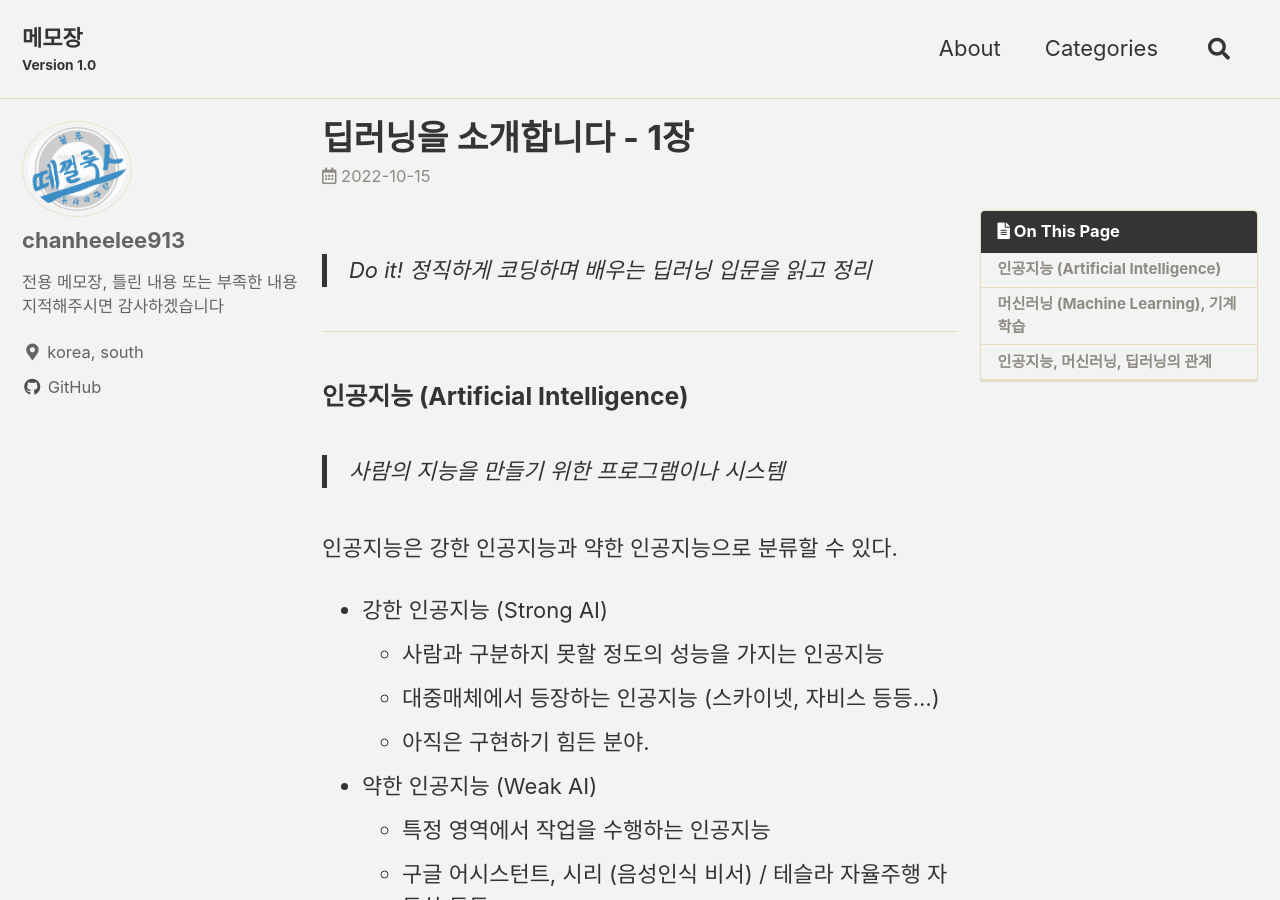
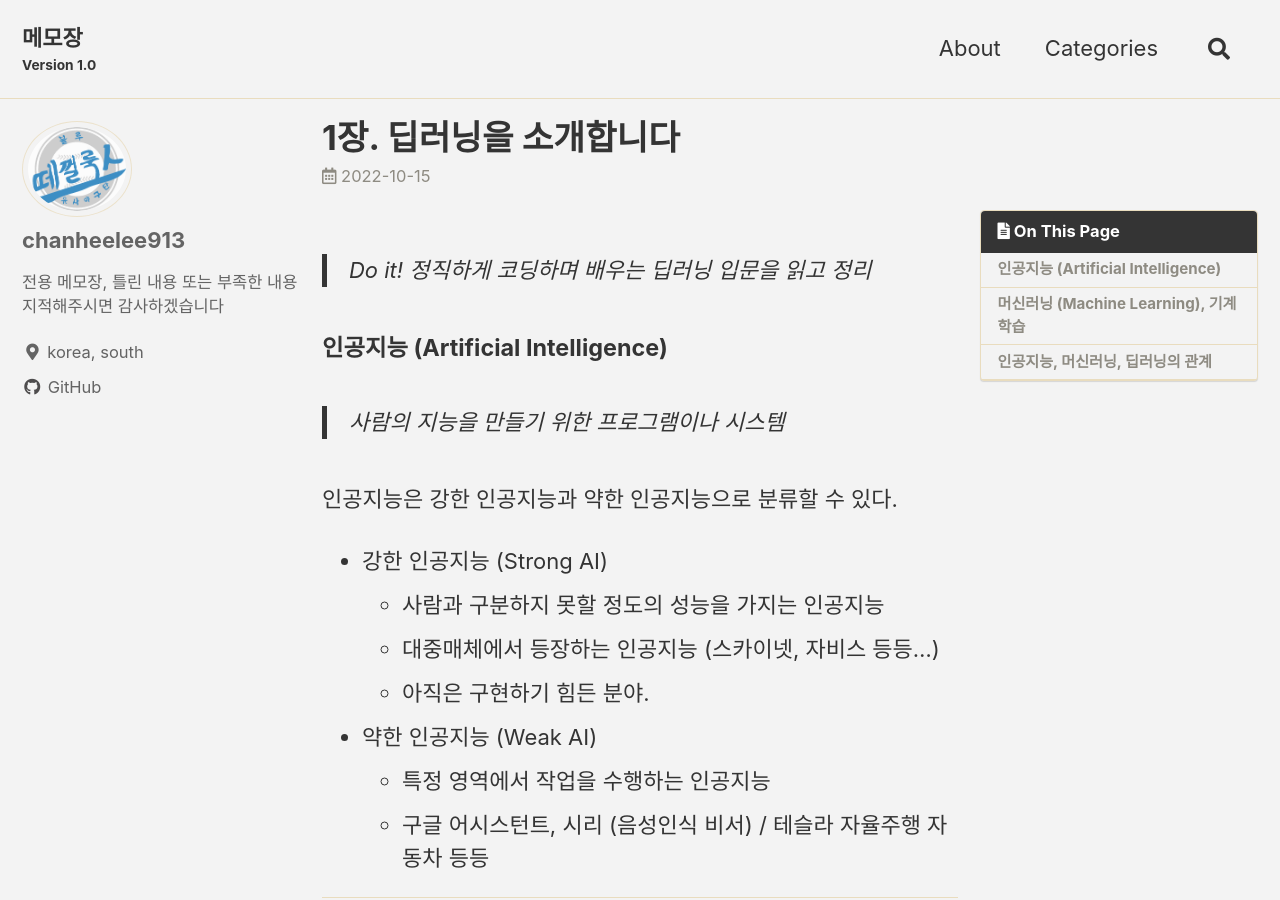
Before and after one commit to chanheelee913/chanheelee913.github.io, a Jekyll site: the page built from _posts/DoitDeepLearning/2022-10-15-ch1.md, in a window 1280 px wide and 900 px high. Built offline with Jekyll 4.4.1, drawn with Linux system fonts in a browser that asks for light colours; cached includes are drawn as plain includes.

Commit message:
Update 2022-10-15-ch1.md

```diff
--- a/_posts/DoitDeepLearning/2022-10-15-ch1.md
+++ b/_posts/DoitDeepLearning/2022-10-15-ch1.md
@@ -1,14 +1,12 @@
 ---
-title: 딥러닝을 소개합니다 - 1장
+title: 1장. 딥러닝을 소개합니다
 excerpt: Doit!딥러닝입문 1장
 category: AI
 ---
 
 > Do it! 정직하게 코딩하며 배우는 딥러닝 입문을 읽고 정리
 
----
-
-### 인공지능 (Artificial Intelligence)
+#### 인공지능 (Artificial Intelligence)
 
 > 사람의 지능을 만들기 위한 프로그램이나 시스템
 
@@ -25,7 +23,7 @@ category: AI
 
 ---
 
-### 머신러닝 (Machine Learning), 기계학습
+#### 머신러닝 (Machine Learning), 기계학습
 
 > 프로그램이 데이터 사이의 규칙을 스스로 학습하는 분야
 
@@ -50,7 +48,7 @@ category: AI
 
 ---
 
-### 인공지능, 머신러닝, 딥러닝의 관계
+#### 인공지능, 머신러닝, 딥러닝의 관계
 
 ![이미지](/assets/images/pages/AI/diagram.png)
 
```
